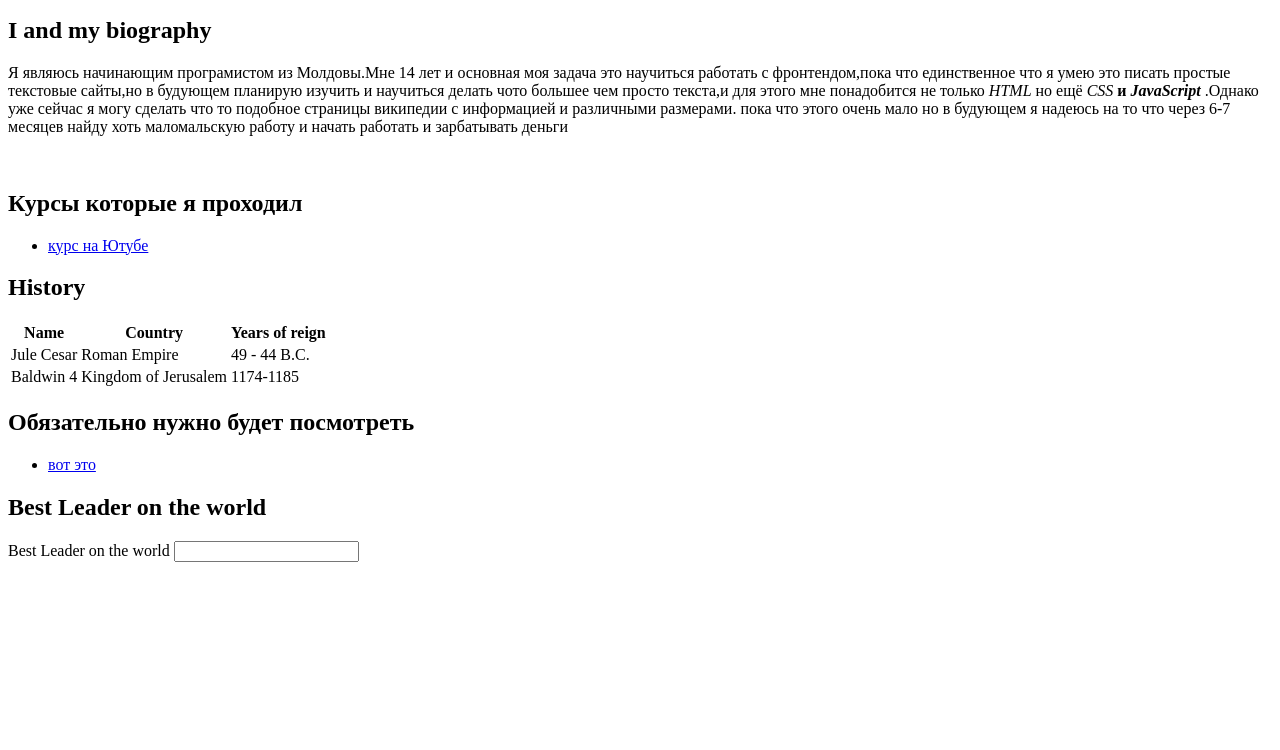
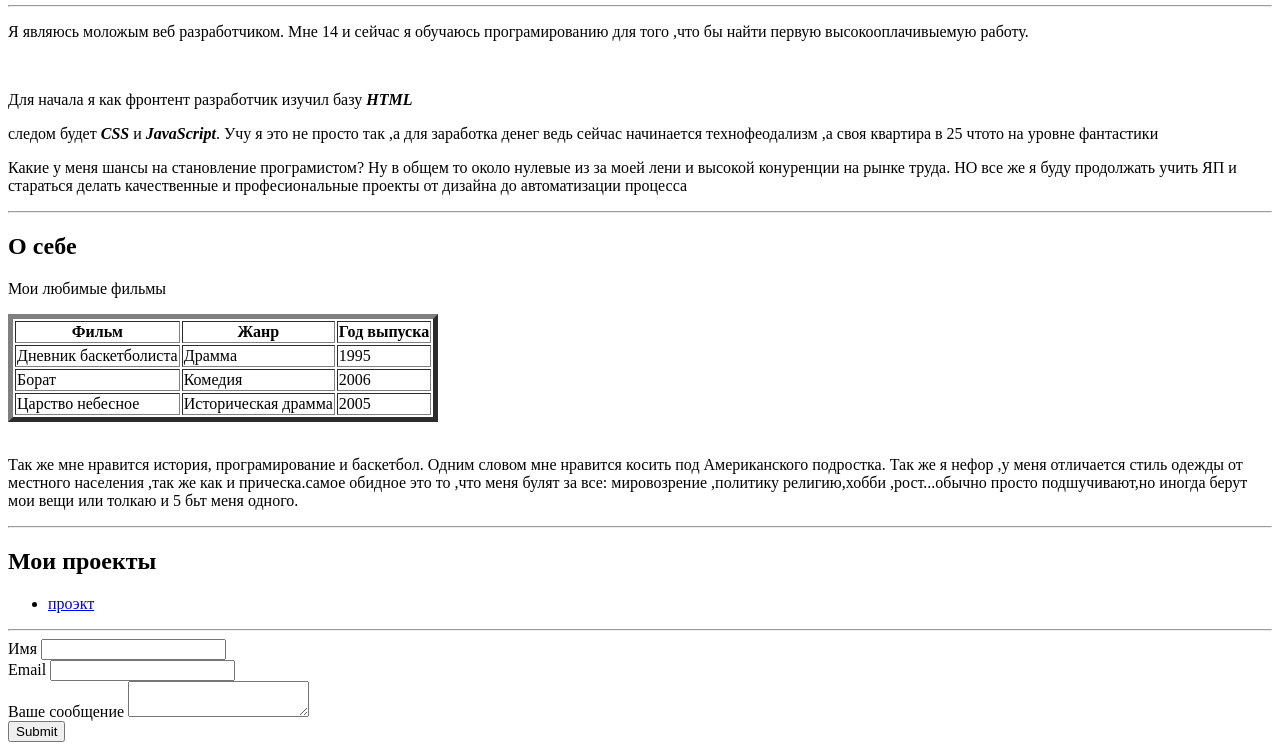
Before and after one commit to mistermuha6-arch/cv, a plain HTML site: page index.html in a window 1280 px wide. Shown: the part 478-1228 px from the top of the page. Before the commit the page ends 1048 px from the top, so only its background shows below. Drawn offline with Linux system fonts and the light colour scheme.

Commit message:
Add files via upload

```diff
--- a/index.html
+++ b/index.html
@@ -1,80 +1,75 @@
 <!DOCTYPE html>
-<html >
+
 <head>
-    <meta charset="UTF-8"/>
-    <title>BaronCurdiuk</title>
+    <meta charset="UTF-8">
+
+    <title>Задание от GPT</title>
 </head>
 <body>
+    <h1>Моя визитка</h1>
+    <img src="MarkAntonii.jpg" width="250" alt="Изображение не найдено">
+    <hr>
+  <p> Я являюсь моложым веб разработчиком. Мне 14 и сейчас я  обучаюсь програмированию для того ,что бы найти первую высокооплачивыемую работу. </p>
+  <br>
+  <p>Для начала я как фронтент разработчик изучил базу <em><strong>HTML </strong></em></p>следом будет <em><strong>CSS</strong></em> и
+  <em><strong>JavaScript</strong></em>. Учу я это не просто так ,а для заработка денег ведь сейчас начинается технофеодализм ,а своя квартира в 25 чтото
+  на уровне фантастики
+  <br>
+  <p>
+    Какие у меня шансы на становление програмистом? Ну в общем то около нулевые из за моей лени и высокой конуренции на рынке труда. НО все же
+    я буду продолжать учить ЯП и стараться делать качественные и професиональные проекты от дизайна до автоматизации процесса
+  </p>
+  <hr>
+  <h2>О себе</h2>
+  <p>Мои любимые фильмы</p>
+<table border="5">
+<tr>
+    <th>Фильм</th>
+<th>Жанр</th>
+<th>Год выпуска</th>
+</tr>
 
-<img src="JuliCesar.webp " width="350" alt="он ща с Клеопатрой ,к ужину вернется"/>
-    <h1> Пител Иван Дмитривич</h1>
-  <br>
- <hr size="7" noshade color="black"
-
- <br>
- <h2> I and my biography</h2>
-
- <p>
-    Я являюсь начинающим програмистом из Молдовы.Мне 14 лет и
-    основная моя задача это научиться работать с фронтендом,пока что
-    единственное что я умею это писать простые текстовые сайты,но в
-    будующем планирую изучить и научиться делать чото большее чем просто
-    текста,и для этого мне понадобится не только <em>HTML</em> но ещё
-    <em>CSS <strong> </em>и <em>JavaScript</em> </strong>.Однако уже сейчас я могу сделать что тo подобное
-    страницы википедии с информацией и различными размерами. пока
-    что этого очень мало но в будующем я надеюсь на то что через
-    6-7 месяцев найду хоть маломальскую работу и начать работать и
-    зарбатывать деньги
-
-
- </p>
- <br>
-
- <h2> Курсы которые я проходил </h2>
-<ul>
-    <li><a target="_blank " href="https://www.youtube.com/watch?v=DOEtVdkKwcU&t=2280s">
- курс на Ютубе
-
-
-    </li>
-   </a>
-</ul>
-<h2>History</h2>
-<table>
-<thead>
 <tr>
-    <th> Name </th>
-    <th> Country </th>
-    <th> Years of reign</th>
-     </tr>
-</thead>
-<tbody>
-    <tr>
-         <td> Jule Cesar  </td>
-         <td> Roman Empire  </td>
-         <td> 49 - 44 B.C.  </td>
+<td>Дневник баскетболиста</td>
+<td>Драмма</td>
+<td>1995</td>
 </tr>
  <tr>
-        <td> Baldwin 4</td>
-        <td> Kingdom of Jerusalem</td>
-        <td> 1174-1185</td>
+    <td>Борат</td>
+    <td>Комедия</td>
+    <td>2006</td>
  </tr>
-</tbody>
-    <tfoot></tfoot>
-
+ <tr>
+    <td>Царство небесное</td>
+    <td>Историческая драмма</td>
+    <td>2005</td>
+ </tr>
 </table>
-
- <h2> Обязательно нужно будет посмотреть</h2>
-
+<br>
+<p>Так же мне нравится история, програмирование и баскетбол. Одним словом мне нравится косить под Американского подростка. Так же я
+нефор ,у меня отличается стиль одежды от местного населения ,так же как и прическа.самое обидное это то ,что меня булят за все: мировозрение ,политику
+религию,хобби ,рост...обычно просто подшучивают,но иногда берут мои вещи или толкаю и 5 бьт меня одного.
+</p>
+<hr>
+ <h2>Мои проекты</h2>
   <ul>
     <li>
- <a href="New.Project.html" target="_blank"> вот это </a>
+        <a target="_blank" href="https://mistermuha6-arch.github.io/cv/">  проэкт  </a>
     </li>
   </ul>
+  <hr>
+   <Form>
+<Label for="name">Имя </Label>
+<input type="text" id="name">
+   </Form>
+   <Form>
+<Label for="Email">Email </Label>
+<input type="email" id="Email">
+   </Form>
+    <Form>
+<Label for="text">Ваше сообщение </Label>
+<textarea id= text></textarea>
+   </Form>
+   <input type="submit" Отправить>
 </body>
 </html>
-<h2> Best Leader on the world </h2>
-<form>
-    <label for="name"> Best Leader on the world </label>
-    <input type="text" id=name>
-</form>
```
Also changed, not shown: MarkAntonii.jpg (added). Lines whose indentation alone changed are shown as unchanged.
